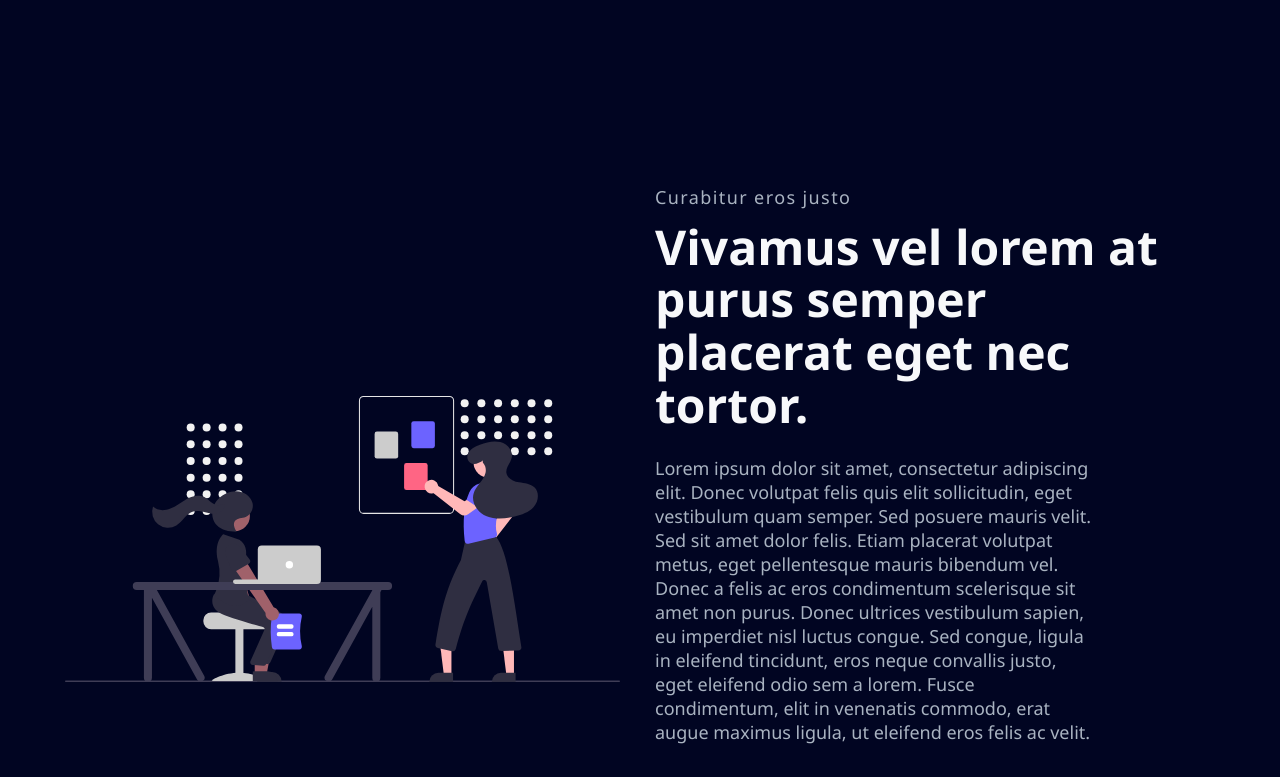
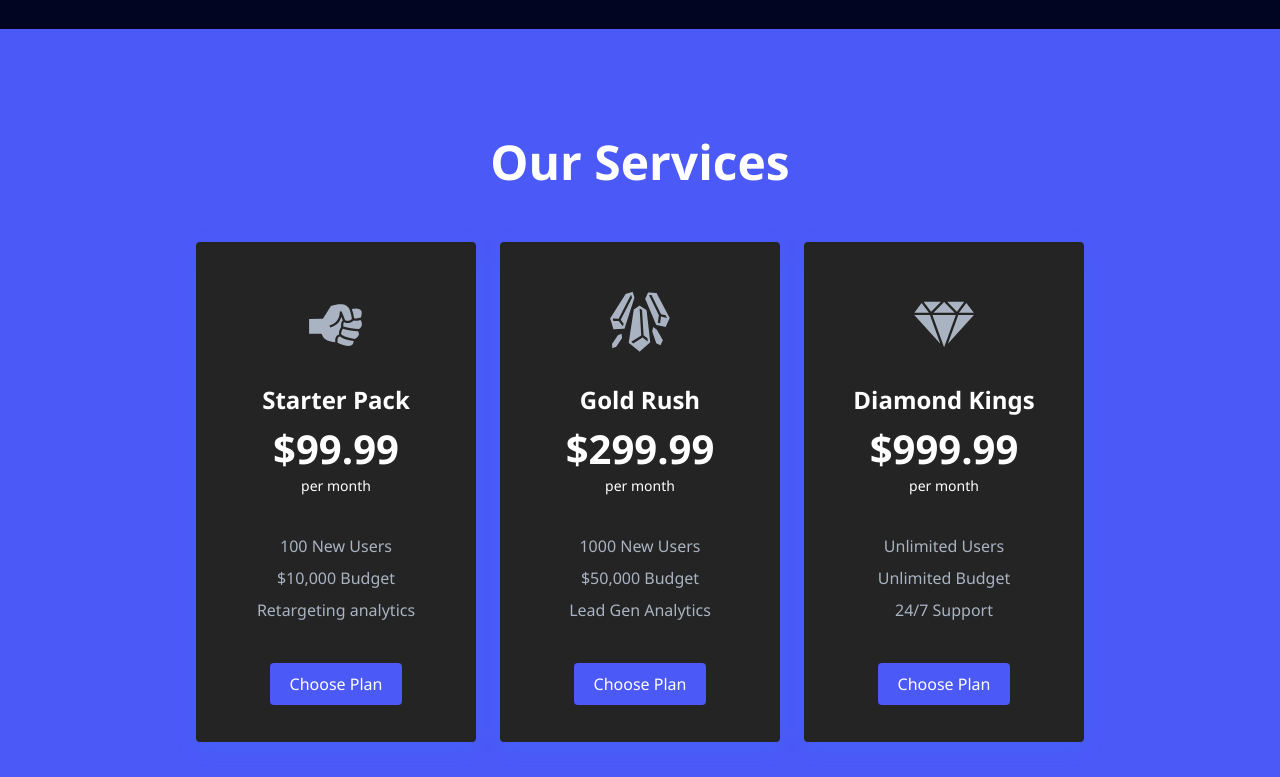
Before and after one commit to orzeleagle122/product-page, a React (Create React App) app: page / in a window 1280 px wide. Shown: the part 3160-3937 px from the top of the page. Built offline with nearby package versions, Linux system fonts and the light colour scheme.

Commit message:
create & style Pricing

```diff
--- /dev/null
+++ b/src/components/Princing/Pricing.elements.js
@@ -0,0 +1,105 @@
+import { Link } from 'react-router-dom';
+import styled from 'styled-components';
+
+export const PricingSection = styled.div`
+  padding: 100px 0 160px;
+  display: flex;
+  flex-direction: column;
+  justify-content: center;
+  background: #4b59f7;
+`;
+
+export const PricingWrapper = styled.div`
+  display: flex;
+  flex-direction: column;
+  align-items: center;
+  margin: 0 auto;
+  @media screen and (max-width: 960px) {
+    margin: 0 30px;
+    display: flex;
+    flex-direction: column;
+    align-items: center;
+  }
+`;
+
+export const PricingHeading = styled.h1`
+  color: #fff;
+  font-size: 48px;
+  margin-bottom: 24px;
+`;
+
+export const PricingContainer = styled.div`
+  display: flex;
+  justify-content: center;
+  align-items: center;
+  @media screen and (max-width: 960px) {
+    display: flex;
+    flex-direction: column;
+    justify-content: center;
+    align-items: center;
+    width: 100%;
+  }
+`;
+
+export const PricingCard = styled(Link)`
+  background: #242424;
+  box-shadow: 0 6px 20px rgba(56, 125, 255, 0.2);
+  width: 280px;
+  height: 500px;
+  text-decoration: none;
+  border-radius: 4px;
+  &:nth-child(2) {
+    margin: 24px;
+  }
+  &:hover {
+    transform: scale(1.06);
+    transition: all 0.3s ease-out;
+    color: #1c2237;
+  }
+  @media screen and (max-width: 960px) {
+    width: 90%;
+    &:hover {
+      transform: none;
+    }
+  }
+`;
+
+export const PricingCardInfo = styled.div`
+  display: flex;
+  flex-direction: column;
+  height: 500px;
+  padding: 24px;
+  align-items: center;
+  color: #fff;
+`;
+
+export const PricingCardIcon = styled.div`
+  margin: 24px 0;
+`;
+
+export const PricingCardPlan = styled.h3`
+  margin-bottom: 5px;
+  font-size: 24px;
+`;
+
+export const PricingCardCost = styled.h4`
+  font-size: 40px;
+`;
+
+export const PricingCardLength = styled.p`
+  font-size: 14px;
+  margin-bottom: 24px;
+`;
+
+export const PricingCardFeatures = styled.ul`
+  margin: 16px 0 32px;
+  list-style: none;
+  display: flex;
+  flex-direction: column;
+  align-items: center;
+  color: #a9b3c1;
+`;
+
+export const PricingCardFeature = styled.li`
+  margin-bottom: 10px;
+`;
--- /dev/null
+++ b/src/components/Princing/Princing.js
@@ -0,0 +1,82 @@
+import React from 'react';
+import {Button} from '../../GlobalStyle';
+import { GiCrystalBars } from 'react-icons/gi';
+import { GiCutDiamond, GiRock } from 'react-icons/gi';
+import { IconContext } from 'react-icons/lib';
+import {
+  PricingSection,
+  PricingWrapper,
+  PricingHeading,
+  PricingContainer,
+  PricingCard,
+  PricingCardInfo,
+  PricingCardIcon,
+  PricingCardPlan,
+  PricingCardCost,
+  PricingCardLength,
+  PricingCardFeatures,
+  PricingCardFeature
+} from './Pricing.elements';
+
+function Pricing() {
+  return (
+    <IconContext.Provider value={{ color: '#a9b3c1', size: 64 }}>
+      <PricingSection>
+        <PricingWrapper>
+          <PricingHeading>Our Services</PricingHeading>
+          <PricingContainer>
+            <PricingCard to='/sign-up'>
+              <PricingCardInfo>
+                <PricingCardIcon>
+                  <GiRock />
+                </PricingCardIcon>
+                <PricingCardPlan>Starter Pack</PricingCardPlan>
+                <PricingCardCost>$99.99</PricingCardCost>
+                <PricingCardLength>per month</PricingCardLength>
+                <PricingCardFeatures>
+                  <PricingCardFeature>100 New Users</PricingCardFeature>
+                  <PricingCardFeature>$10,000 Budget</PricingCardFeature>
+                  <PricingCardFeature>Retargeting analytics</PricingCardFeature>
+                </PricingCardFeatures>
+                <Button primary>Choose Plan</Button>
+              </PricingCardInfo>
+            </PricingCard>
+            <PricingCard to='/sign-up'>
+              <PricingCardInfo>
+                <PricingCardIcon>
+                  <GiCrystalBars />
+                </PricingCardIcon>
+                <PricingCardPlan>Gold Rush</PricingCardPlan>
+                <PricingCardCost>$299.99</PricingCardCost>
+                <PricingCardLength>per month</PricingCardLength>
+                <PricingCardFeatures>
+                  <PricingCardFeature>1000 New Users</PricingCardFeature>
+                  <PricingCardFeature>$50,000 Budget</PricingCardFeature>
+                  <PricingCardFeature>Lead Gen Analytics</PricingCardFeature>
+                </PricingCardFeatures>
+                <Button primary>Choose Plan</Button>
+              </PricingCardInfo>
+            </PricingCard>
+            <PricingCard to='/sign-up'>
+              <PricingCardInfo>
+                <PricingCardIcon>
+                  <GiCutDiamond />
+                </PricingCardIcon>
+                <PricingCardPlan>Diamond Kings</PricingCardPlan>
+                <PricingCardCost>$999.99</PricingCardCost>
+                <PricingCardLength>per month</PricingCardLength>
+                <PricingCardFeatures>
+                  <PricingCardFeature>Unlimited Users</PricingCardFeature>
+                  <PricingCardFeature>Unlimited Budget</PricingCardFeature>
+                  <PricingCardFeature>24/7 Support</PricingCardFeature>
+                </PricingCardFeatures>
+                <Button primary>Choose Plan</Button>
+              </PricingCardInfo>
+            </PricingCard>
+          </PricingContainer>
+        </PricingWrapper>
+      </PricingSection>
+    </IconContext.Provider>
+  );
+}
+export default Pricing;
--- a/src/components/index.js
+++ b/src/components/index.js
@@ -1,3 +1,4 @@
 export { default as Navbar} from './Navbar/Navbar';
 export { default as InfoSection} from './InfoSection/InfoSection';
 export {default as Footer} from './Footer/Footer';
+export {default as Princing} from './Princing/Princing'
--- a/src/pages/HomePage/HomePage.js
+++ b/src/pages/HomePage/HomePage.js
@@ -1,6 +1,6 @@
 import React from 'react';
 import{homeObjOne,homeObjTwo,homeObjThree,homeObjFour} from './Data';
-import {InfoSection} from '../../components';
+import {InfoSection,Princing} from '../../components';
 
 const HomePage = () => {
     return (
@@ -8,6 +8,7 @@ const HomePage = () => {
             <InfoSection {...homeObjOne}/>
             <InfoSection {...homeObjTwo}/>
             <InfoSection {...homeObjThree}/>
+            <Princing />
             <InfoSection {...homeObjFour}/>
         </>
      );
```
